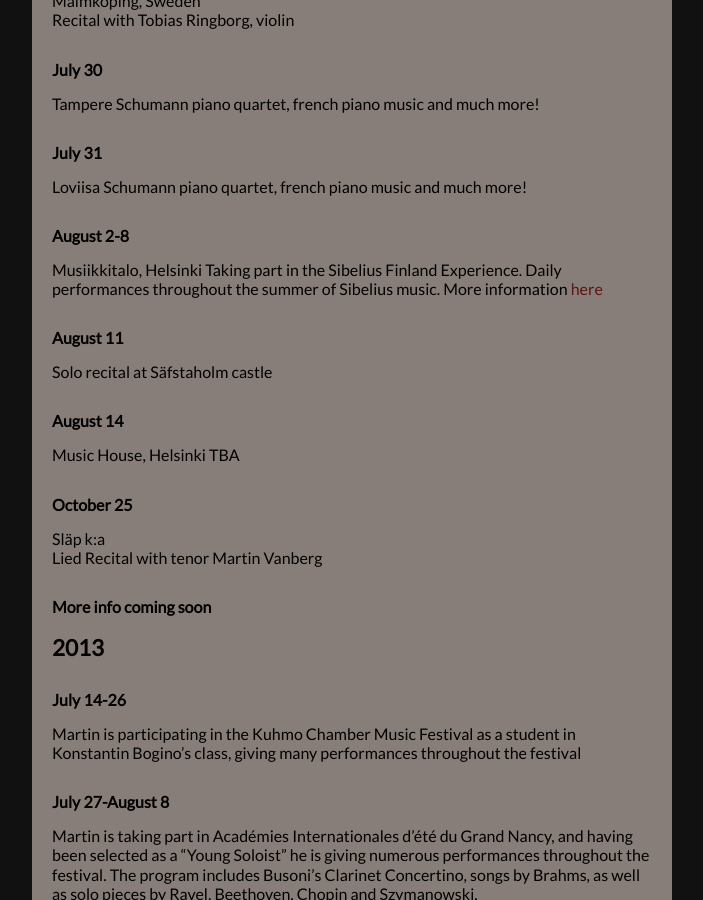
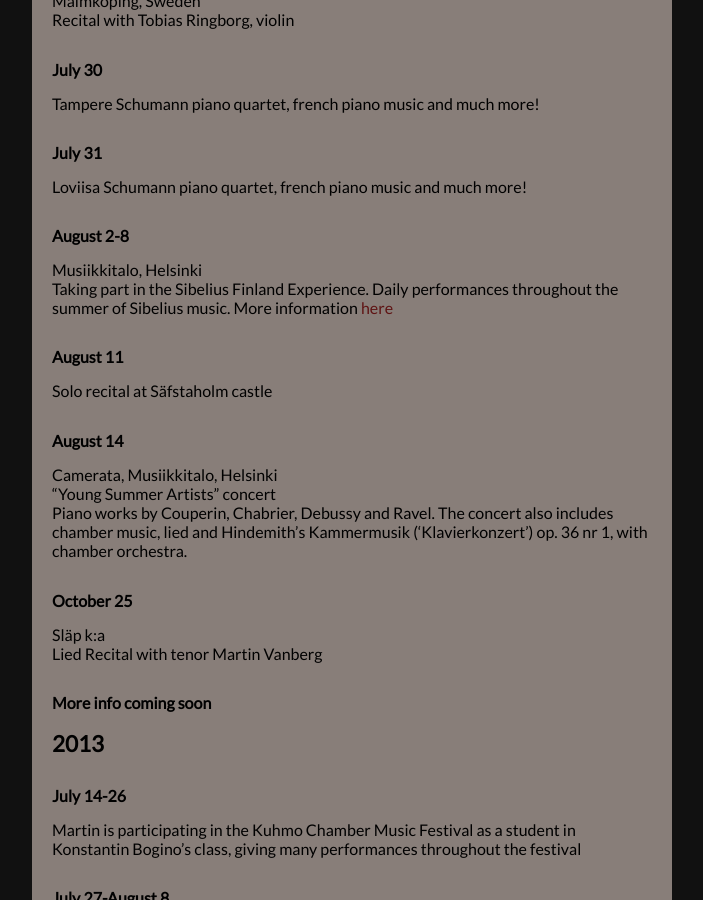
Before and after one commit to mmaptester/mmaptester.github.io, a Jekyll site: the page built from concerts.md, in a window 1280 px wide and 900 px high, scrolled down 2815 px. Shown: the whole window, without its empty margins (288-991 px from the left). Built offline with Jekyll 4.4.1, drawn with Linux system fonts in a browser that asks for light colours; some web fonts are replaced; Markdown is read by kramdown in place of the engine named in the settings.

Commit message:
Update concerts.md

```diff
--- a/concerts.md
+++ b/concerts.md
@@ -128,8 +128,9 @@ Solo recital at Säfstaholm castle
 
 
 ### August 14
-Music House, Helsinki
-TBA
+Camerata, Musiikkitalo, Helsinki
+"Young Summer Artists" concert
+Piano works by Couperin, Chabrier, Debussy and Ravel. The concert also includes chamber music, lied and Hindemith's Kammermusik ('Klavierkonzert') op. 36 nr 1, with chamber orchestra.
 
 
 ### October 25
```
